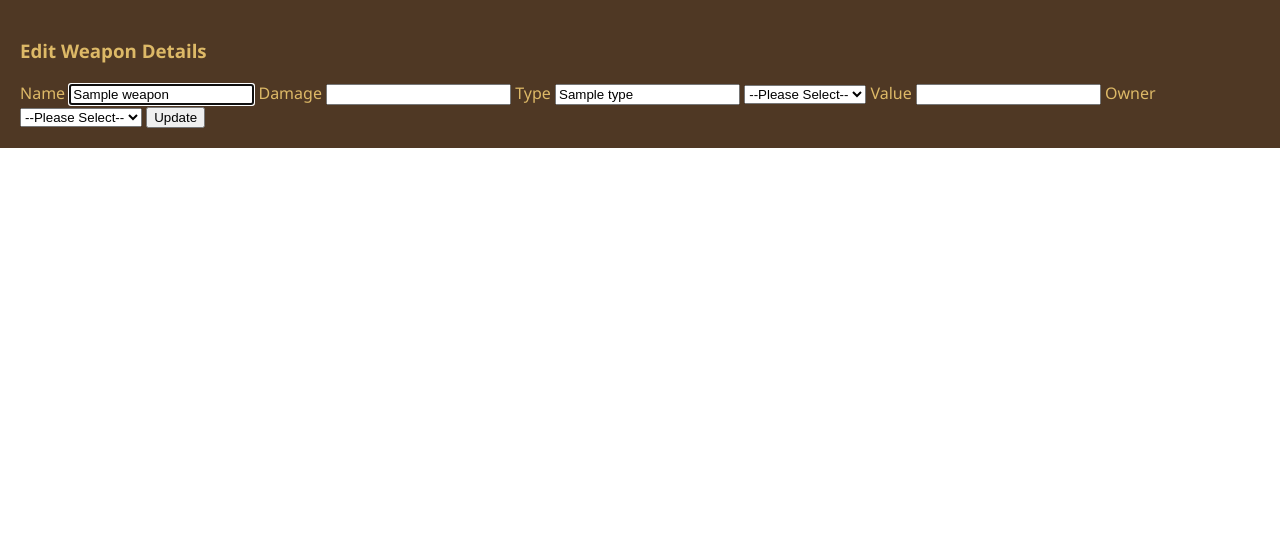
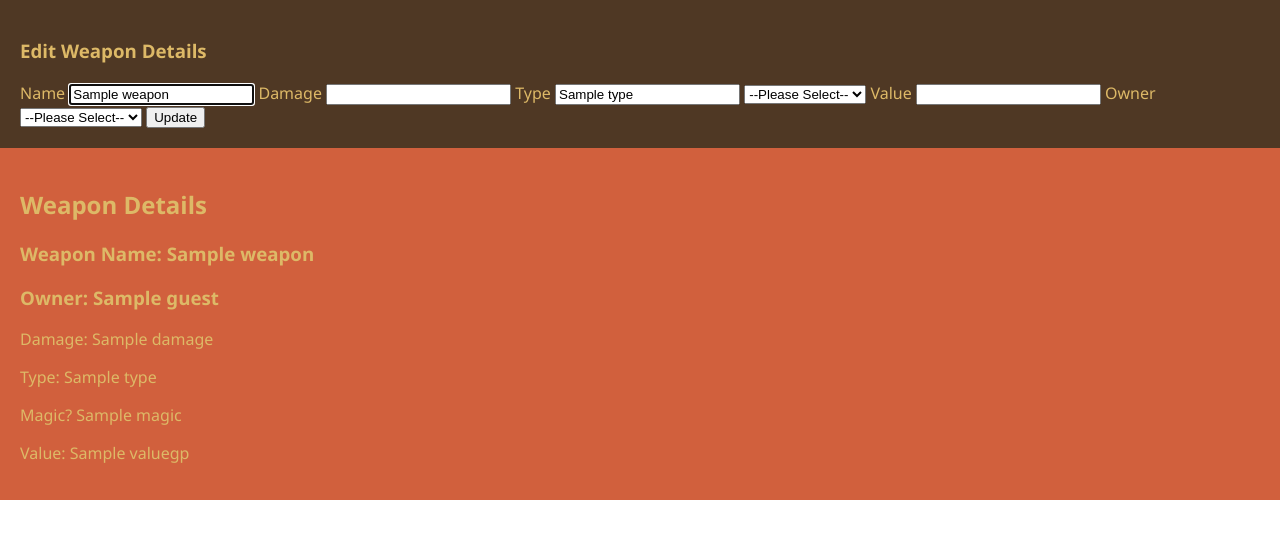
Before and after one commit to Osh2/TavernTrackr, a Flask app: page /weapons/1/edit in a window 1280 px wide. Shown: the part 236-775 px from the top of the page. Run offline with Flask 2, Linux system fonts and the light colour scheme; a database or web service that is not in the repository returns one stand-in record (values such as "Sample title"); some libraries are stand-ins or nearby versions.

Commit message:
lil bit more CSS, I'm done.....for now

```diff
--- a/static/style.css
+++ b/static/style.css
@@ -120,3 +120,15 @@
 .mini_menu{
     display: flex;
 }
+
+.edit_form{
+    background-color: #4F3824;
+    padding: 20px;
+    color: #DDB967;
+}
+
+.edit_fill{
+    background-color: #D1603D;
+    padding: 310px;
+
+}
--- a/templates/weapons/edit.html
+++ b/templates/weapons/edit.html
@@ -1,6 +1,6 @@
 {% extends 'base.html' %}
 {% block content %}
-<main class="add_form">
+<main class="edit_form">
     <h3>Edit Weapon Details</h3>
     <form action="/weapons/{{weapon.id}}" method="POST">
         <label for="name">Name</label>
@@ -26,5 +26,13 @@
         <input type="submit" value="Update">
     </form>
 </main>
-
+<section class="list">
+    <h1>Weapon Details</h1>
+    <h3> Weapon Name: {{weapon.name}} </h3>
+    <h3>Owner: {{weapon.owner.name}}</h3>
+    <p> Damage: {{weapon.damage}} </p>
+    <p>Type: {{weapon.type}} </p>
+    <p> Magic? {{weapon.magic}} </p>
+    <p>Value: {{weapon.value}}gp </p>
+</section>
 {% endblock %}
```
Also changed, not shown: templates/guests/edit.html (+8 -1 lines), templates/rooms/edit.html (+7 -1 lines).
